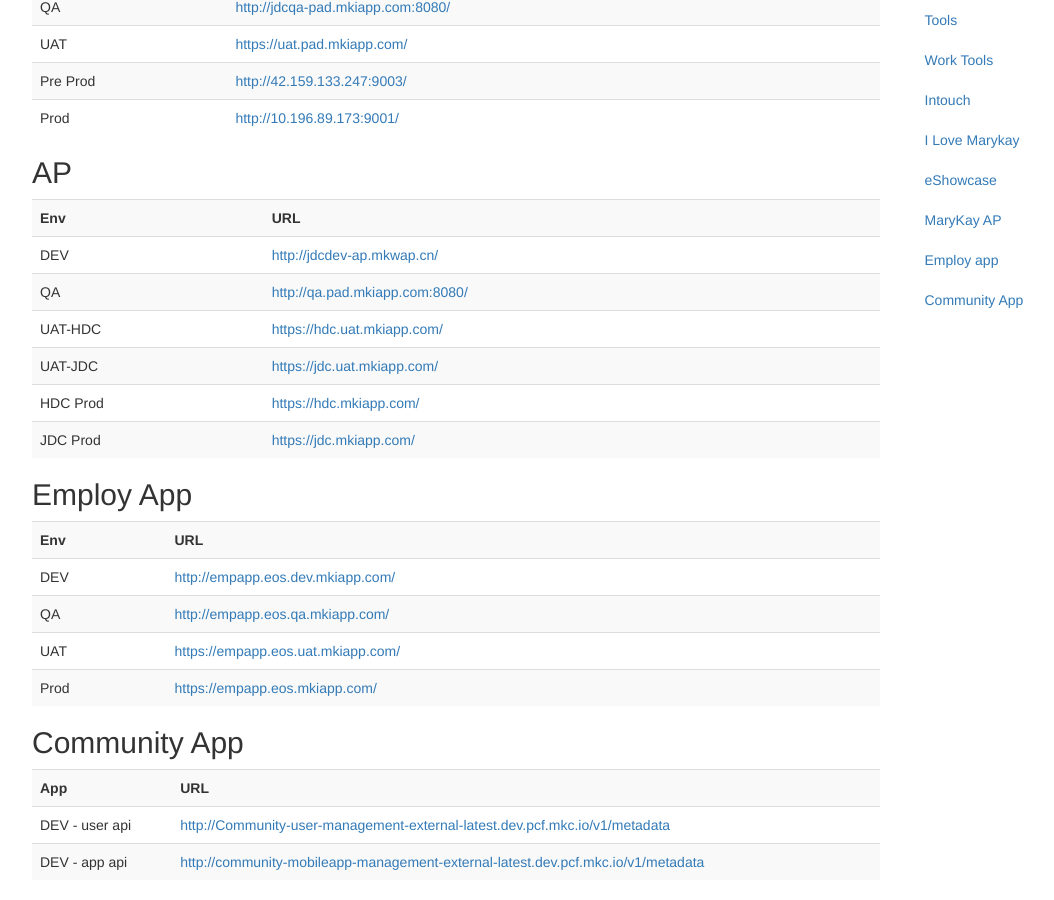
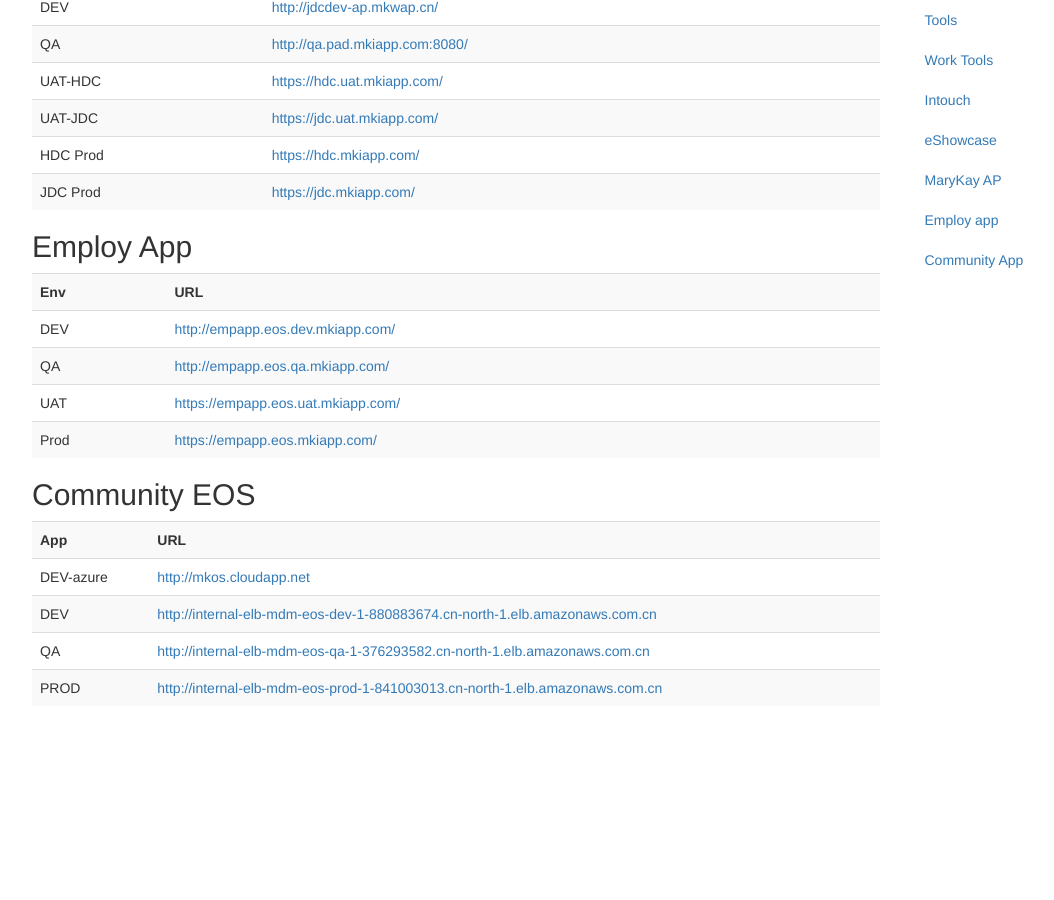
Before and after one commit to risezhang/risezhang.github.io, a Jekyll site: the page static/index.html, which Jekyll copies as it is, in a window 1280 px wide and 900 px high, scrolled down 1705 px. Shown: the whole window, without its empty margins (38-1092 px from the left). Built offline with Jekyll 4.4.1, drawn with Linux system fonts in a browser that asks for light colours; nearby versions of some CDN libraries; after the commit the page ends 2431 px from its top, so only the background shows below that; some of the changed text lies outside the part shown.

Commit message:
add new eos servers

```diff
--- a/static/index.html
+++ b/static/index.html
@@ -159,31 +159,6 @@
   						</tr>
 					</table>
 
-					<!-- ilmk -->
-					<h2><a name="ilmk"></a> I Love Marykay </h2>
-					<table class="table table-striped table-hover">
-  						<tr>
-  							<th>Env</th>
-  							<th>URL</th>
-  						</tr>
-  						<tr>
-  							<td>DEV</td>
-  							<td><a href="">http://ilmk.dev.mkiapp.com:9000/</a></td>
-  						</tr>
-  						<tr>
-  							<td>QA</td>
-  							<td><a href="">http://ilmk.qa.mkiapp.com:8000</td>
-  						</tr>
-  						<tr>
-  							<td>UAT</td>
-  							<td><a href="">https://ilmk.uat.mkiapp.com/</a></td>
-  						</tr>
-  						<tr>
-  							<td>Pre Prod</td>
-  							<td><a href="">http://42.159.133.247:9002/</a></td>
-  						</tr>
-					</table>
-
 					<!-- eshowcase -->
 					<h2><a name="eshowcase"></a> eShowcase </h2>
 					<table class="table table-striped table-hover">
@@ -268,20 +243,29 @@
                     <td><a href="">https://empapp.eos.mkiapp.com/</a></td>
             </tr>
           </table>
-          <h2><a name="community"></a>Community App</h2>
+          <h2><a name="community"></a>Community EOS</h2>
           <table class="table table-striped table-hover">
             <tr>
                     <th>App</th>
                     <th>URL</th>
             </tr>
             <tr>
-                    <td>DEV - user api</td>
-                    <td><a href="">http://Community-user-management-external-latest.dev.pcf.mkc.io/v1/metadata</a></td>
+                    <td>DEV-azure</td>
+                    <td><a href="">http://mkos.cloudapp.net</a></td>
             </tr>
             <tr>
-                    <td>DEV - app api</td>
-                    <td><a href="">http://community-mobileapp-management-external-latest.dev.pcf.mkc.io/v1/metadata</a></td>
+                    <td>DEV</td>
+                    <td><a href="">http://internal-elb-mdm-eos-dev-1-880883674.cn-north-1.elb.amazonaws.com.cn</a></td>
             </tr>
+            <tr>
+                    <td>QA</td>
+                    <td><a href="">http://internal-elb-mdm-eos-qa-1-376293582.cn-north-1.elb.amazonaws.com.cn</a></td>
+            </tr>
+            <tr>
+                    <td>PROD</td>
+                    <td><a href="">http://internal-elb-mdm-eos-prod-1-841003013.cn-north-1.elb.amazonaws.com.cn</a></td>
+            </tr>
+
           </table>
 				</div>
 
@@ -291,7 +275,6 @@
 							<li><a href="#tools">Tools</a></li>
               <li><a href="#worktools">Work Tools</a></li>
 							<li><a href="#intouch">Intouch</a></li>
-							<li><a href="#ilmk">I Love Marykay</a></li>
 							<li><a href="#eshowcase">eShowcase</a></li>
               <li><a href="#ap">MaryKay AP</a></li>
               <li><a href="#empapp">Employ app</a></li>
```
